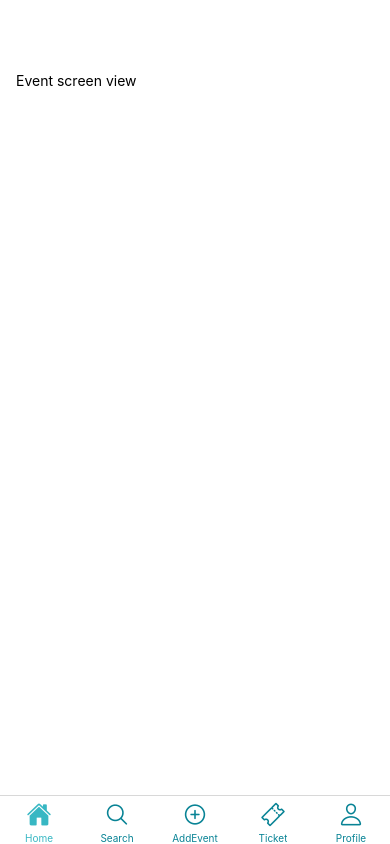
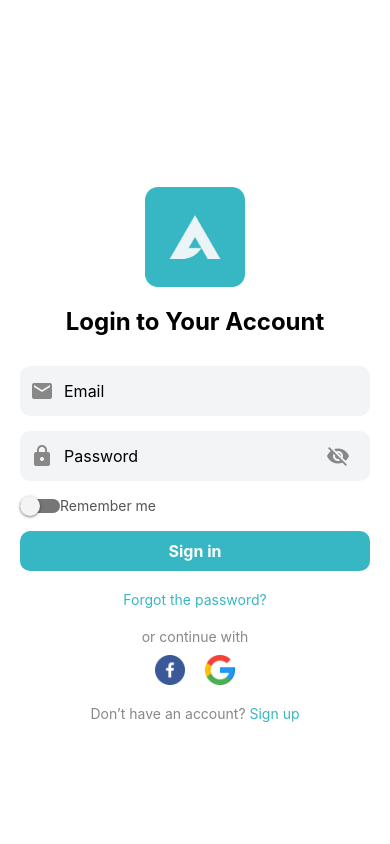
Before and after one commit to Ayax-Event/ayax-client, a React Native app: screen /DashboardTab in a window 390 px wide. Built offline with nearby package versions, Linux system fonts and the light colour scheme.

Commit message:
implement conditional stack path, if logged in then throw to home. And create context to handle isLoggedIn or not

```diff
--- a/App.tsx
+++ b/App.tsx
@@ -1,7 +1,12 @@
 import "./gesture-handler";
+import { AuthProvider } from "./src/contexts/AuthContext";
 
 import Navigation from "./src/router";
 
 export default function App() {
-  return <Navigation />;
+  return (
+    <AuthProvider>
+      <Navigation />
+    </AuthProvider>
+  );
 }
--- /dev/null
+++ b/src/contexts/AuthContext.tsx
@@ -0,0 +1,34 @@
+import { createContext, useEffect, useState } from "react";
+import * as SecureStore from "expo-secure-store";
+
+const AuthContext = createContext({
+  isLoggedIn: false,
+  setIsLoggedIn: () => {},
+  isLoading: false,
+  setUser: () => {},
+  setIsLoading: () => {},
+});
+
+const AuthProvider = ({ children }) => {
+  const [isLoggedIn, setIsLoggedIn] = useState(false);
+  const [isLoading, setIsLoading] = useState(true);
+  let token = null;
+  const handleSecureStore = async () => {
+    token = await SecureStore.getItemAsync("token");
+
+    if (token) setIsLoggedIn(true);
+    setIsLoading(false);
+  };
+
+  useEffect(() => {
+    handleSecureStore();
+  }, []);
+
+  return (
+    <AuthContext.Provider value={{ isLoading, isLoggedIn, setIsLoggedIn }}>
+      {children}
+    </AuthContext.Provider>
+  );
+};
+
+export { AuthContext, AuthProvider };
--- a/src/router/index.tsx
+++ b/src/router/index.tsx
@@ -8,11 +8,14 @@ import EventExploreScreen from "../screens/Dashboard/Event/EventExploreScreen";
 import LoginScreen from "../screens/Auth/LoginScreen";
 import RegisterScreen from "../screens/Auth/RegisterScreen";
 import ForgotPasswordScreen from "../screens/Auth/ForgotPasswordScreen";
+import { useContext } from "react";
+import { AuthContext } from "../contexts/AuthContext";
+import SplashScreen from "../screens/Splashscreen";
 
 const Stack = createNativeStackNavigator();
 
 const Navigation = () => {
-  const isLoggedIn = true;
+  const { isLoggedIn, isLoading } = useContext(AuthContext);
   return (
     <NavigationContainer
       theme={{
@@ -24,6 +27,29 @@ const Navigation = () => {
       }}
     >
       <Stack.Navigator>
+        {isLoading ? (
+          <Stack.Screen
+            name="SplashScreen"
+            component={SplashScreen}
+            options={{ headerShown: false }}
+          />
+        ) : isLoggedIn ? (
+          <>
+            <Stack.Screen
+              options={{ headerShown: false }}
+              name="DashboardTab"
+              component={Dashboard}
+            />
+            <Stack.Screen name="EventDetail" component={EventDetailScreen} />
+            <Stack.Screen name="EventExplore" component={EventExploreScreen} />
+            <Stack.Screen
+              name="ChangePassword"
+              component={ChangePasswordScreen}
+            />
+            <Stack.Screen name="ProfileEdit" component={ProfileEditScreen} />
+          </>
+        ) : (
+          <>
             <Stack.Screen
               name="SignIn"
               component={LoginScreen}
@@ -32,15 +58,6 @@ const Navigation = () => {
                 headerShadowVisible: false,
               }}
             />
-        <Stack.Screen
-          options={{ headerShown: false }}
-          name="DashboardTab"
-          component={Dashboard}
-        />
-        <Stack.Screen name="EventDetail" component={EventDetailScreen} />
-        <Stack.Screen name="EventExplore" component={EventExploreScreen} />
-        <Stack.Screen name="ChangePassword" component={ChangePasswordScreen} />
-        <Stack.Screen name="ProfileEdit" component={ProfileEditScreen} />
             <Stack.Screen
               name="SignUp"
               component={RegisterScreen}
@@ -51,6 +68,8 @@ const Navigation = () => {
               options={{ headerShown: false }}
               component={ForgotPasswordScreen}
             />
+          </>
+        )}
       </Stack.Navigator>
     </NavigationContainer>
   );
--- a/src/screens/Dashboard/Profile/ProfileScreen/index.tsx
+++ b/src/screens/Dashboard/Profile/ProfileScreen/index.tsx
@@ -1,8 +1,24 @@
-import React from "react";
+import React, { useContext, useState } from "react";
 import ProfileScreenView from "./view";
+import * as SecureStore from "expo-secure-store";
+import { AuthContext } from "../../../../contexts/AuthContext";
 
 const ProfileScreen = () => {
-  return <ProfileScreenView />;
+  const { setIsLoggedIn } = useContext(AuthContext);
+  const [isLoading, setIsLoading] = useState(false);
+
+  const handleLogout = async () => {
+    setIsLoading(true);
+    try {
+      await SecureStore.deleteItemAsync("token");
+      setIsLoggedIn(false);
+    } catch (error) {
+      console.log(error);
+    } finally {
+      setIsLoading(false);
+    }
+  };
+  return <ProfileScreenView handleLogout={handleLogout} />;
 };
 
 export default ProfileScreen;
--- a/src/screens/Dashboard/Profile/ProfileScreen/view.tsx
+++ b/src/screens/Dashboard/Profile/ProfileScreen/view.tsx
@@ -2,10 +2,11 @@ import React from "react";
 import { Text, View } from "react-native";
 import styles from "./styles";
 
-const ProfileScreenView = () => {
+const ProfileScreenView = ({ handleLogout }) => {
   return (
     <View>
       <Text>Profile Edit Screen</Text>
+      <Text onPress={handleLogout}>Logout</Text>
     </View>
   );
 };
--- /dev/null
+++ b/src/screens/Splashscreen/index.tsx
@@ -0,0 +1,14 @@
+import React from "react";
+import styles from "./styles";
+import ayaxLogo from "../../assets/ayax-logo.png";
+import { Image, View } from "react-native";
+
+const SplashScreen = () => {
+  return (
+    <View style={styles.container}>
+      <Image source={ayaxLogo} style={styles.logo} />
+    </View>
+  );
+};
+
+export default SplashScreen;
--- /dev/null
+++ b/src/screens/Splashscreen/styles.ts
@@ -0,0 +1,15 @@
+import { StyleSheet } from "react-native";
+
+export default StyleSheet.create({
+  container: {
+    flex: 1,
+    padding: 20,
+    justifyContent: "center",
+  },
+  logo: {
+    width: 100,
+    height: 100,
+    alignSelf: "center",
+    marginBottom: 20,
+  },
+});
```
Also changed, not shown: 1 other file (tests, documents, lock files or other folders). Lines whose indentation alone changed are shown as unchanged.
